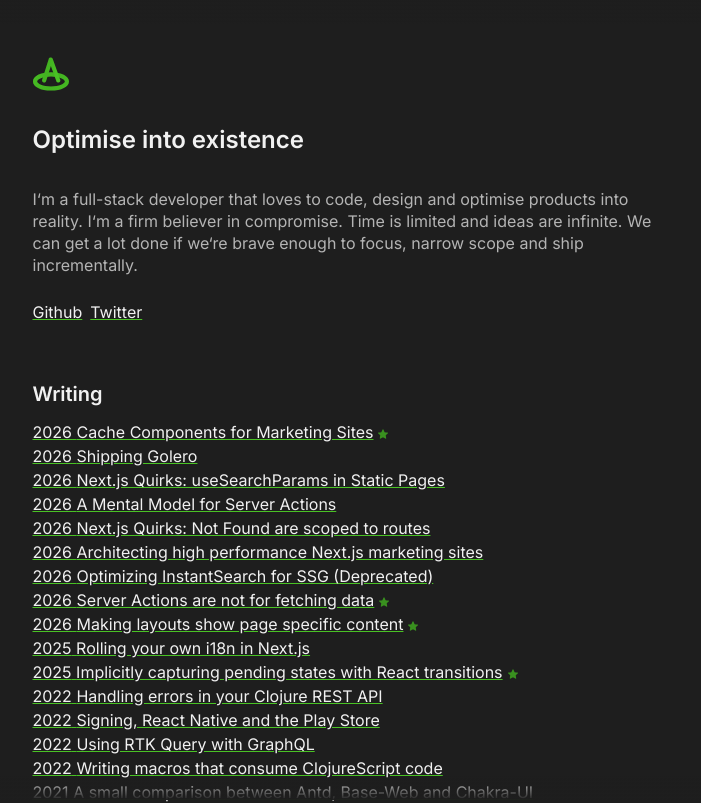
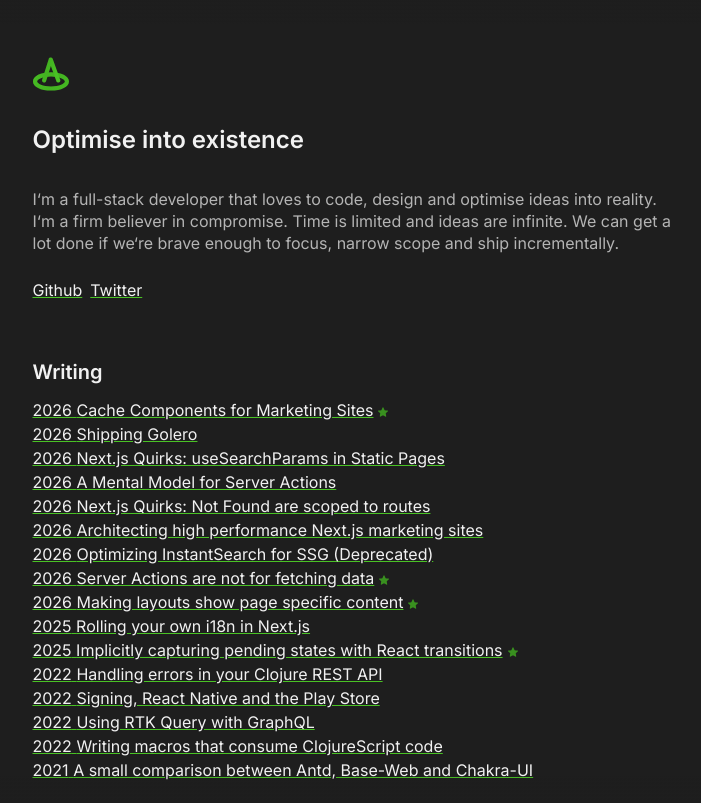
Before and after one commit to marlonschlosshauer/marlonschlosshauer.de, a Next.js app: page / in a window 1280 px wide. Shown: the top 803 px of the page, without its empty margins (280-981 px from the left). Built offline with nearby package versions, Linux system fonts and the light colour scheme.

Commit message:
Improve wording

```diff
--- a/src/app/page.mdx
+++ b/src/app/page.mdx
@@ -12,7 +12,7 @@ export const metadata = {
 
 # Optimise into existence
 
-I‘m a full-stack developer that loves to code, design and optimise products into reality. I‘m a firm believer in compromise. Time is limited and ideas are infinite. We can get a lot done if we‘re brave enough to focus, narrow scope and ship incrementally.
+I‘m a full-stack developer that loves to code, design and optimise ideas into reality. I‘m a firm believer in compromise. Time is limited and ideas are infinite. We can get a lot done if we‘re brave enough to focus, narrow scope and ship incrementally.
 
 <Socials.External />
 
```
